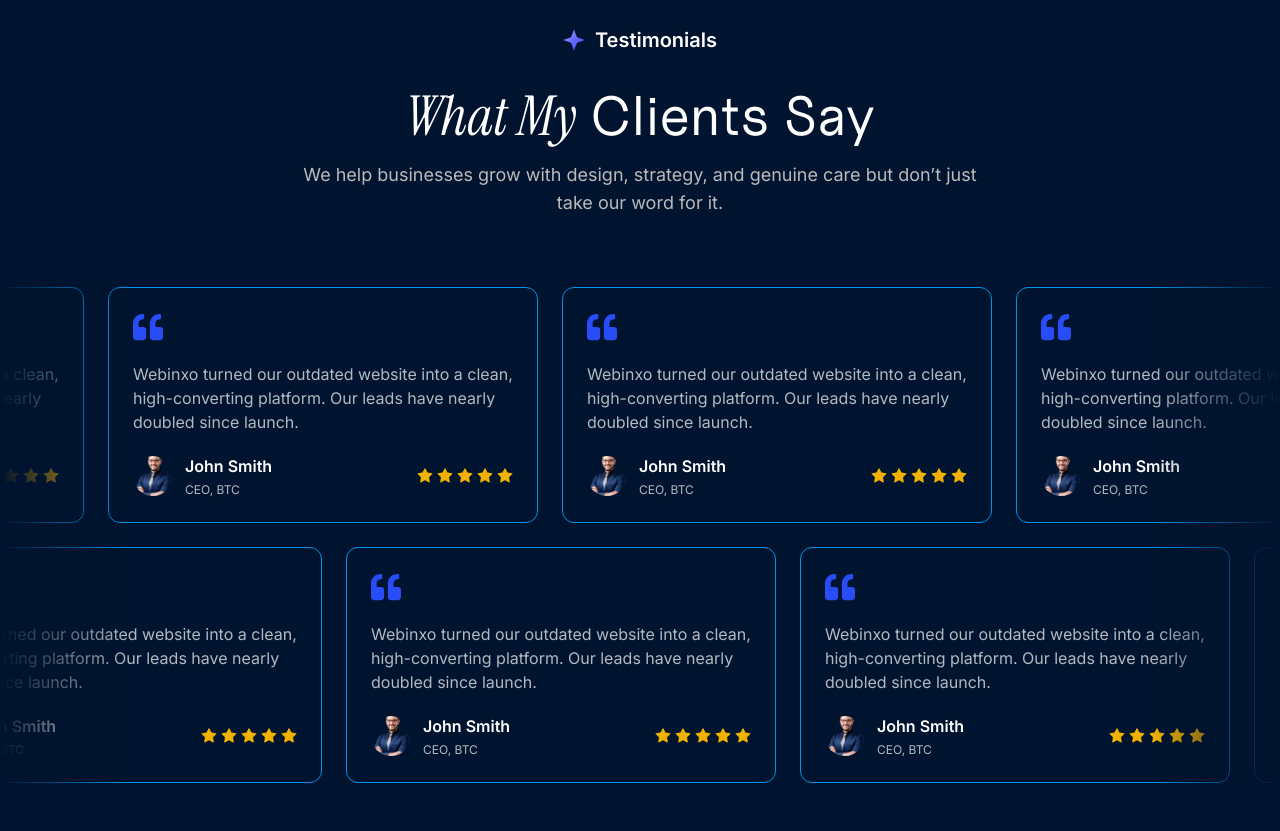
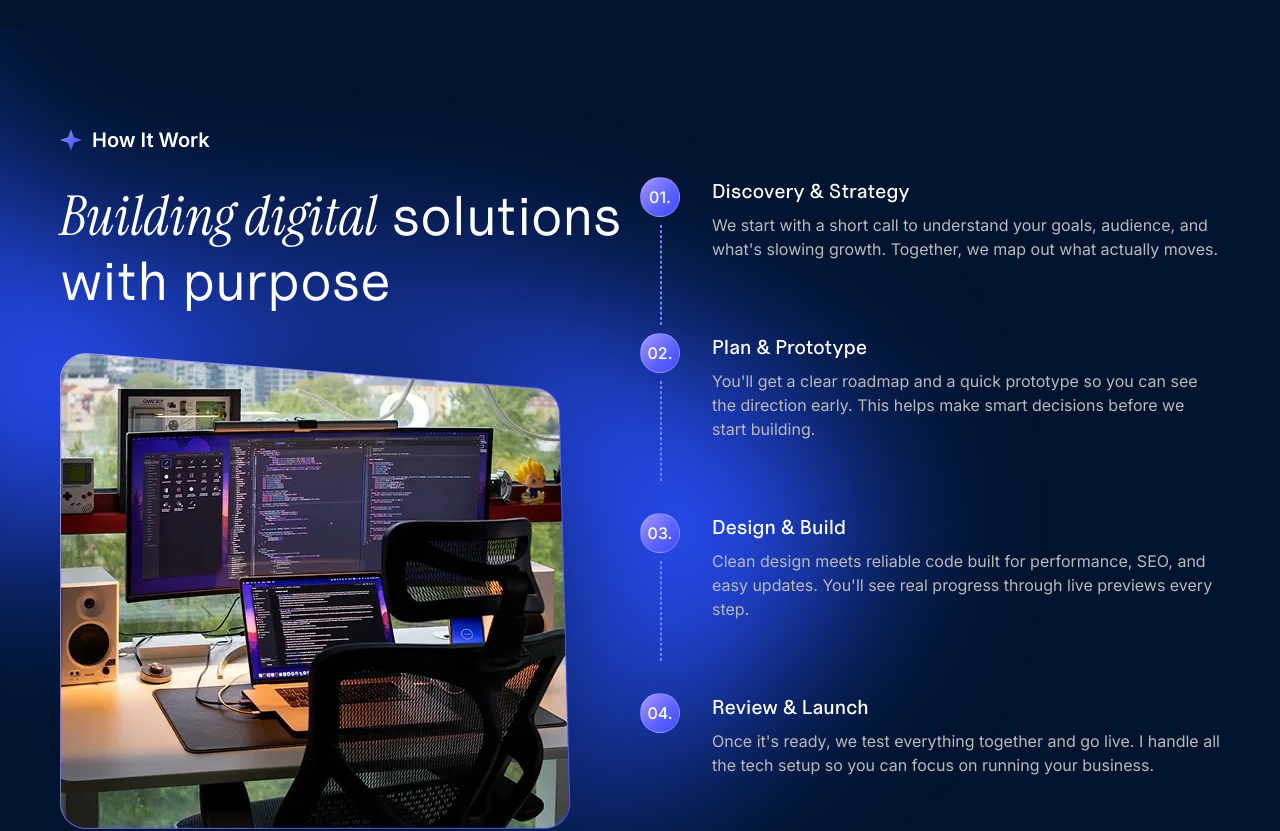
Before and after one commit to rahulsd380/Rahul-Sutradhar---Portfolio-Client, a Next.js app: page / in a window 1280 px wide. Shown: the part 6060-6891 px from the top of the page. Built offline with nearby package versions, Linux system fonts and the light colour scheme.

Commit message:
added how it works section

```diff
--- a/public/assets/index.ts
+++ b/public/assets/index.ts
@@ -7,12 +7,14 @@ import webDevelopmentService from "./images/web-development-service.webp";
 import appDevelopmentService from "./images/app-development-service.webp";
 import seoService from "./images/seo-service.webp";
 import aiIntegrationService from "./images/ai-integration-service.webp";
+import howItWorks from "./images/how-it-works.webp";
 
 // Gradients
 import featuredProjectGradient from "./images/gradients/featured-project-gradient.png";
 import serviceCardGradient from "./images/gradients/service-card-gradient.png";
 import footerGradient from "./images/gradients/footer-gradient.png";
 import ctaGradientAbove from "./images/gradients/cta-gradient-above.png";
+import howItWorksGradient from "./images/gradients/how-it-works-gradient.png";
 
 // Icons
 import code from "./icons/code.svg";
@@ -40,6 +42,7 @@ export const IMAGES = {
   appDevelopmentService,
   seoService,
   aiIntegrationService,
+  howItWorks
 };
 
 export const GRADIENTS = {
@@ -47,4 +50,5 @@ export const GRADIENTS = {
   serviceCardGradient,
   footerGradient,
   ctaGradientAbove,
+  howItWorksGradient
 };
--- a/src/app/(commonLayout)/page.tsx
+++ b/src/app/(commonLayout)/page.tsx
@@ -1,6 +1,7 @@
 import AboutMe from "@/components/HomePage/AboutMe/AboutMe";
 import FeaturedProjects from "@/components/HomePage/FeaturedProjects/FeaturedProjects";
 import Hero from "@/components/HomePage/Hero/Hero";
+import HowItWorks from "@/components/HomePage/HowItWorks/HowItWorks";
 import Services from "@/components/HomePage/Services/Services";
 import CTA from "@/components/Reusable/CTA/CTA";
 import Testimonial from "@/components/Shared/Testimonial/Testimonial";
@@ -12,6 +13,7 @@ const Home = () => {
       <AboutMe />
       <FeaturedProjects />
       <Services />
+      <HowItWorks/>
       <Testimonial/>
       <div className="mb-[150px] mt-16 w-full">
         <CTA />
--- /dev/null
+++ b/src/components/HomePage/HowItWorks/HowItWorks.tsx
@@ -0,0 +1,80 @@
+import Container from "@/components/Reusable/Container/Container";
+import Image from "next/image";
+import { GRADIENTS, IMAGES } from "../../../../public/assets";
+import Heading from "@/components/Reusable/Heading/Heading";
+
+const HowItWorks = () => {
+  const processSteps = [
+    {
+      id: "01.",
+      title: "Discovery & Strategy",
+      description:
+        "We start with a short call to understand your goals, audience, and what's slowing growth. Together, we map out what actually moves.",
+    },
+    {
+      id: "02.",
+      title: "Plan & Prototype",
+      description:
+        "You'll get a clear roadmap and a quick prototype so you can see the direction early. This helps make smart decisions before we start building.",
+    },
+    {
+      id: "03.",
+      title: "Design & Build",
+      description:
+        "Clean design meets reliable code built for performance, SEO, and easy updates. You'll see real progress through live previews every step.",
+    },
+    {
+      id: "04.",
+      title: "Review & Launch",
+      description:
+        "Once it's ready, we test everything together and go live. I handle all the tech setup so you can focus on running your business.",
+    },
+  ];
+
+  return (
+    <div className="relative py-[100px] overflow-hidden">
+      {/* Fixed gradient position - centered vertically */}
+      <Image
+        src={GRADIENTS.howItWorksGradient}
+        alt=""
+        className="absolute left-0 -top-96"
+      />
+      <Container>
+        <div className="flex items-center justify-between z-10 relative">
+          <div className="w-1/2">
+            <Heading
+              subHeading="How It Work"
+              styledHeading="Building digital"
+              heading="solutions with purpose"
+              align="left"
+            />
+            <Image src={IMAGES.howItWorks} alt="" className="mt-10" />
+          </div>
+
+          <div className="flex flex-col gap-18 w-1/2">
+            {processSteps?.map((step, index) => (
+              <div key={step?.id} className="flex gap-8 items-start relative">
+                {index !== processSteps?.length - 1 && (
+                  <div className="border border-dashed border-primary-15 w-0.5 h-25 absolute left-5 top-12"></div>
+                )}
+                <div className="min-w-10 h-10 border border-neutral-30 bg-gradient-primary rounded-full flex items-center justify-center text-white font-Inter font-medium">
+                  {step?.id}
+                </div>
+                <div className="flex-1">
+                  <h2 className="text-white font-Uncut-Sans text-xl font-medium">
+                    {step?.title}
+                  </h2>
+                  <p className="text-neutral-35 font-Inter mt-2">
+                    {step?.description}
+                  </p>
+                </div>
+              </div>
+            ))}
+          </div>
+        </div>
+      </Container>
+    </div>
+  );
+};
+
+export default HowItWorks;
```
Also changed, not shown: public/assets/images/gradients/how-it-works-gradient.png (added), public/assets/images/how-it-works.webp (added).
